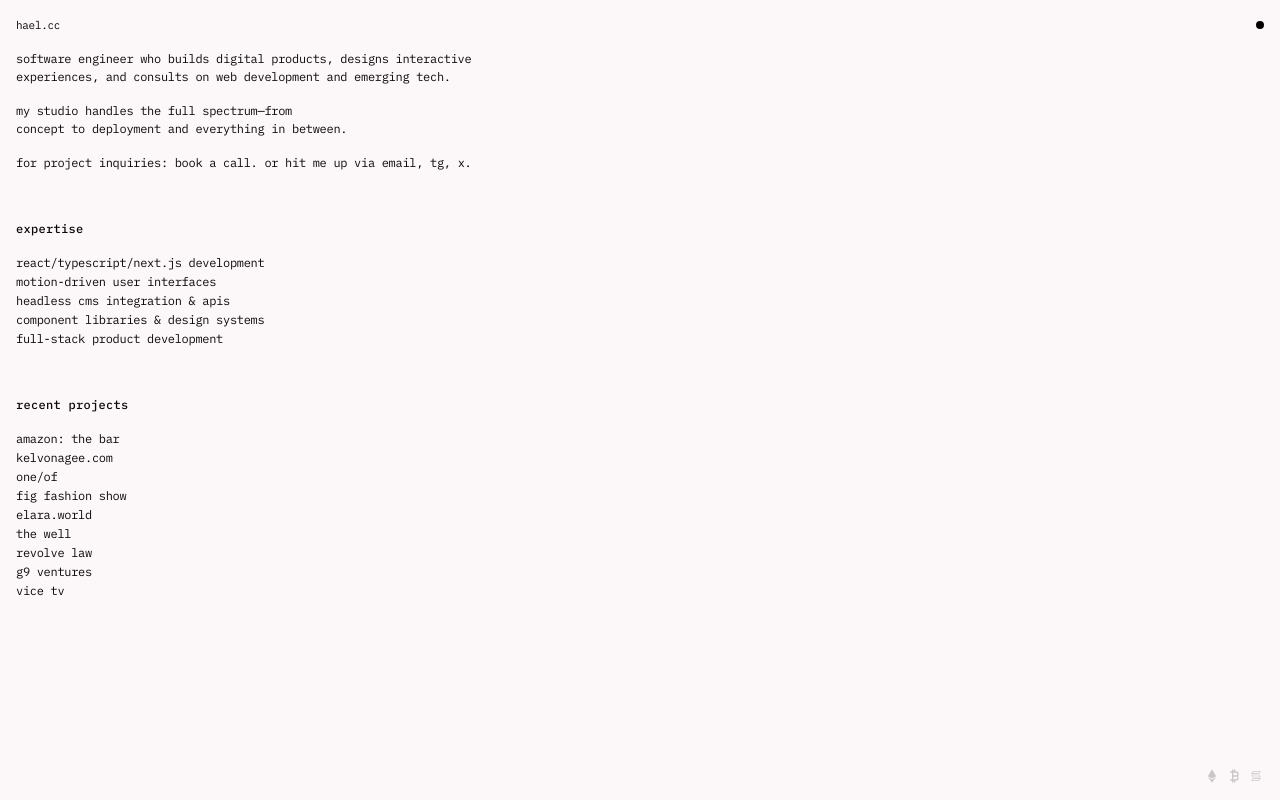
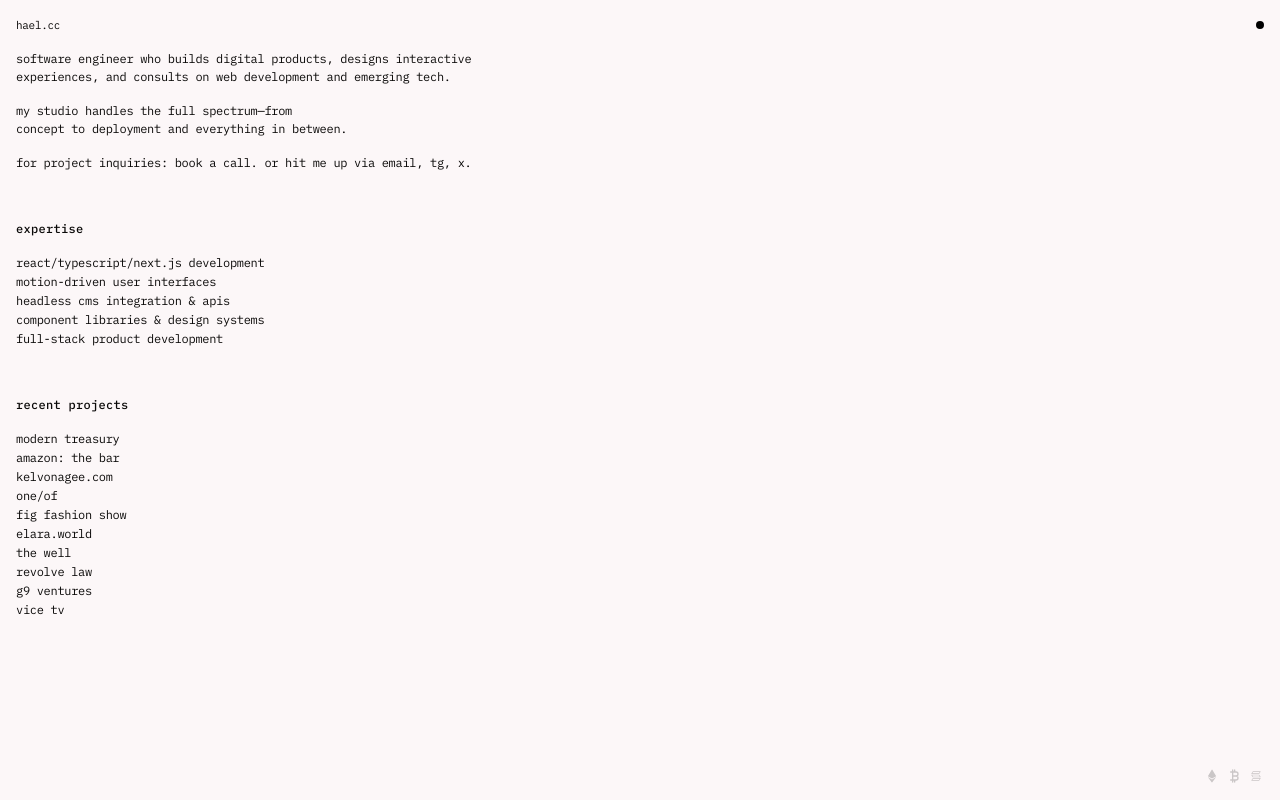
Before and after one commit to mciccarelli/personal-site, a Next.js app: page / in a window 1280 px wide. Built offline with nearby package versions, Linux system fonts and the light colour scheme.

Commit message:
add mt site, rm underline on project links

```diff
--- a/src/app/data.json
+++ b/src/app/data.json
@@ -55,6 +55,13 @@
     }
   ],
   "projects": [
+    {
+      "title": "Modern Treasury",
+      "url": "https://moderntreasury.com",
+      "year": 2025,
+      "image": "/projects/mt-2025.jpg",
+      "description": "Marketing site for MT. Next.js, Sanity, Tailwind CSS."
+    },
     {
       "title": "Amazon: The Bar",
       "url": "https://amazonthe.bar",
--- a/src/app/globals.css
+++ b/src/app/globals.css
@@ -101,7 +101,7 @@
 		@apply text-foreground/90 transition-colors hover:text-foreground relative;
 	}
 
-	a::after {
+	a:not(.no-underline)::after {
 		@apply text-accent;
 		content: '';
 		position: absolute;
@@ -115,7 +115,7 @@
 		transition: transform 0.3s ease-out;
 	}
 
-	a:hover::after {
+	a:not(.no-underline):hover::after {
 		transform: scaleX(1);
 	}
 }
--- a/src/components/project-list.tsx
+++ b/src/components/project-list.tsx
@@ -37,7 +37,11 @@
 			>
 				<BlinkingDot />
 			</div>
-			<a className="whitespace-nowrap flex gap-x-px items-center" href={url} target="_blank">
+			<a
+				className="whitespace-nowrap no-underline flex gap-x-px items-center"
+				href={url}
+				target="_blank"
+			>
 				{title}{' '}
 			</a>
 			<div className="hidden md:block">
```
